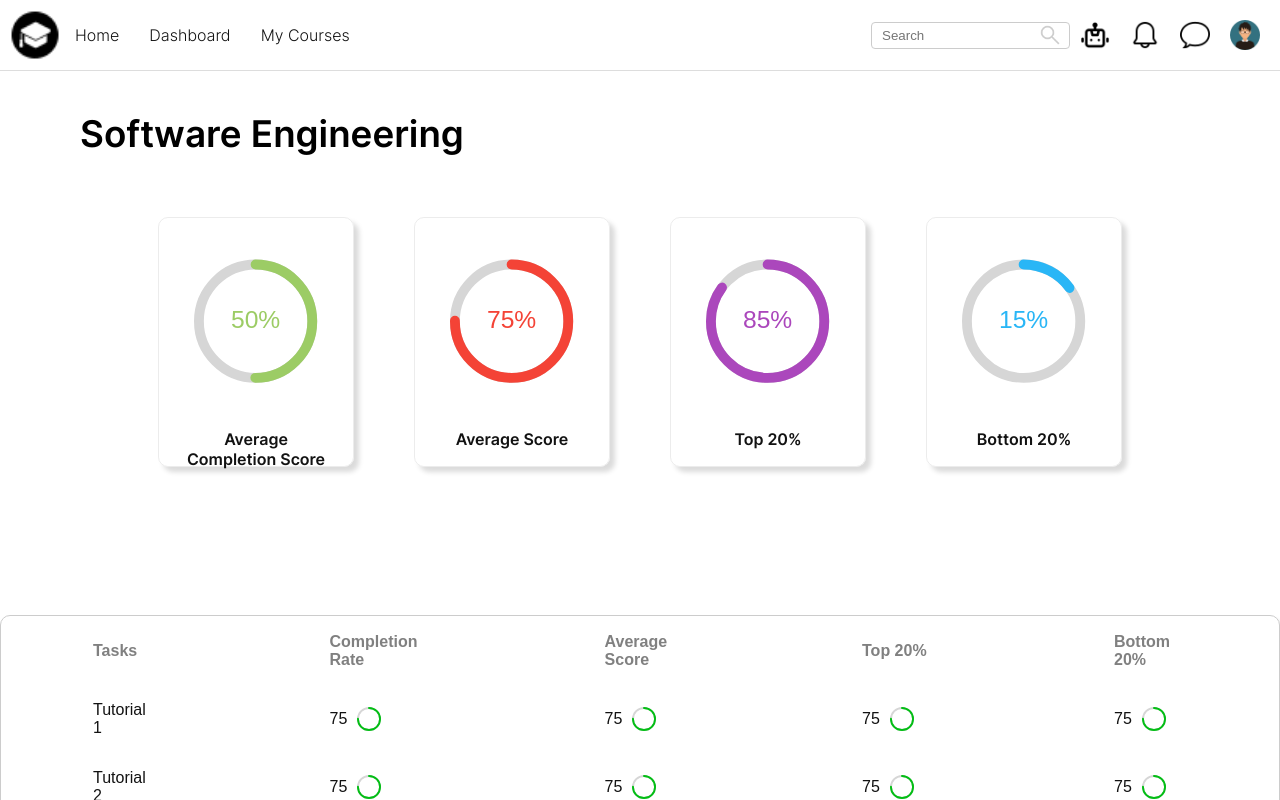
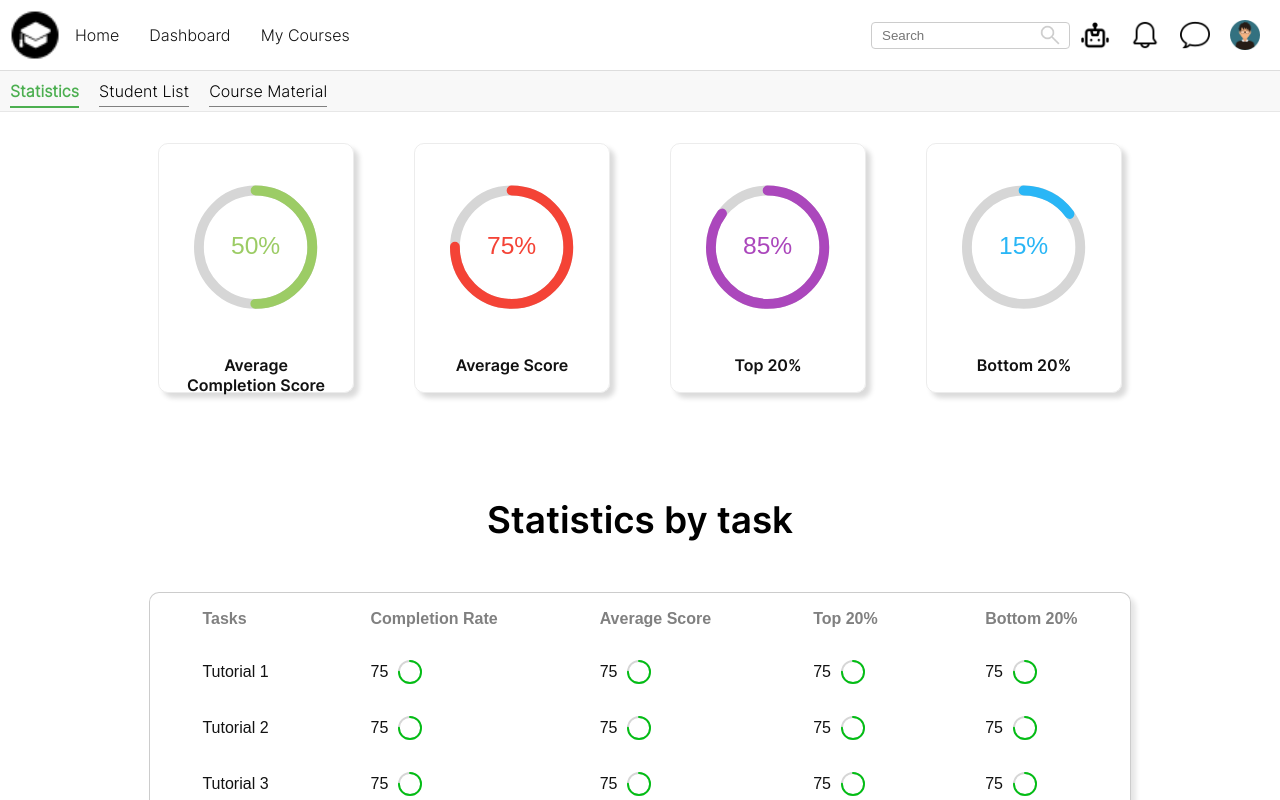
Before and after one commit to ICAS03/uni-portal, a React (Vite) app: page / in a window 1280 px wide. Shown: the top 800 px of the page. Built offline with nearby package versions, Linux system fonts and the light colour scheme.

Commit message:
added the lecture stats navbar

```diff
--- a/src/App.jsx
+++ b/src/App.jsx
@@ -16,7 +16,6 @@ function App() {
   return (
     <Router>
       <Routes>
-        {/* <Route path='/' element={<CourseMenu/>}></Route> */}
         <Route path='/' element={<LecModStat/>}></Route>
         <Route path='/dashboard' element={<Dashboard></Dashboard>}></Route>
         <Route path='/mycourses' element={<MyCourses></MyCourses>}></Route>
@@ -24,6 +23,7 @@ function App() {
         <Route path='/modulestat' element={<ModuleStat/>}></Route>
         <Route path='/lecturer-upload-tutorial' element={<LecturerUploadTutorial/>}></Route>
         <Route path='/coursemenu' element={<CourseMenu/>}></Route>
+        <Route path='/lecturestats' element={<LecModStat/>}></Route>
       </Routes>
     </Router>
   )
--- a/src/components/LecModStat/LecModStat.jsx
+++ b/src/components/LecModStat/LecModStat.jsx
@@ -3,12 +3,14 @@ import ModuleStatCard from '../moduleStatistic/moduleStatCard.jsx'
 import LecStatsTable from './LecStatsTable.jsx'
 import './lecModStat.css'
 import Navbar from '../Navbar/navbar';
+import LecModNav from '../LecNavBar/LecNavBar'
 
 const LecModStat = () =>{
     return (
       <>
       <Navbar/>
-      <h1 style={{marginLeft:'70px', marginTop:'30px'}}>Software Engineering</h1>
+      <LecModNav/>
+
       <div className='ModuleStatCardMain-Cont'>
         <div className="ModuleStatCard-cont">
             <ModuleStatCard name = "Average Completion Score" score = {50} color='#9CCC65'/>
@@ -17,8 +19,8 @@ const LecModStat = () =>{
             <ModuleStatCard name = "Bottom 20%" score = {15} color='#29B6F6'/>
         </div>
       </div>
-
       <div>
+        <h1 style={{textAlign:'center'}}>Statistics by task</h1>
         <LecStatsTable/>
       </div>
       </>
--- a/src/components/LecModStat/LecStatsTable.css
+++ b/src/components/LecModStat/LecStatsTable.css
@@ -1,16 +1,16 @@
 .TaskTable{
-    margin-top: 10px;
     border: 1px solid hsl(0, 0%, 80%);
     border-radius: 10px;
     box-shadow: 5px 5px 5px hsl(0, 0%, 0%, 0.1);
     text-align: left;
     font-family: Arial, san-serif;
-    border-collapse: separate;
-    margin-bottom: 10vh;
+    /* border-collapse: separate;  */
+    margin-bottom: 20vh;
+    border-bottom: 1px solid grey;
   }
 
   .TaskTable td ,th{
-    padding:15px 90px;
+    padding:15px 50px;
   }
 
 
@@ -23,19 +23,6 @@
      justify-content: center;
   }
 
-  .Submitted{
-    background-color: #d4f8d3;
-    border-radius: 10px;
-    padding:2px;
-    text-align: center;
-  }
-
-  .Unsubmitted{
-    background-color: #FFF0BB;
-    border-radius: 10px;
-    padding:3px;
-    text-align: center;
-  }
 
   .ProgbarTableCont1{
     display:flex;
@@ -54,27 +41,6 @@
     margin-left: 10px;
   }
 
-  .SummaryText{
-    margin: 15px 0px;
-    text-align: center;
-  }
-
-  .btn{
-    border:1px solid black;
-    padding:8px 15px;
-    border-radius: 5px;
-    color:White;
-    background-color: black;
-    font-weight: bold;
-    transition-duration:0.4s;
-    cursor:pointer;
-  }
-
-  .btn:hover {
-    background-color: white;
-    color:black;
-
-  }
 
   .ModuleStatTableCircle{
     height: 80%;
--- a/src/components/LecModStat/lecModStat.css
+++ b/src/components/LecModStat/lecModStat.css
@@ -4,19 +4,10 @@
     width: 100%
   }
 
-  .aiReview{
-    text-align: left;
-    max-width: 100%;
-    margin-top: 40px;
-    font-family: Arial, san-serif;
-    font-size: 25px;
-    padding: 35px;
-  }
-
   .ModuleStatCardMain-Cont{
     margin-left: 10%;
     margin-right: 10%;
-    padding-bottom: 10%;
+    padding-bottom: 5%;
   }
 
   .ModuleStatCard{
--- /dev/null
+++ b/src/components/LecNavBar/LecNavBar.css
@@ -0,0 +1,45 @@
+/* Similar to the CSS from the previous example */
+
+/* Add styling for active tab if needed */
+/* li.active {
+    border-bottom: 2px solid #00C52B;
+    color:#00C52B;
+  } */
+
+  .LecNavBar{
+    display: flex;
+    /* justify-content: center; */
+    padding: 10px 0px;
+    background-color: #f8f8f8;
+    border-bottom: 1px solid #e7e7e7;
+  }
+
+  .nav {
+    list-style: none;
+    padding: 0;
+    margin: 0;
+    display: flex;
+  }
+
+  .nav-item {
+    margin: 0 10px;
+  }
+
+  .nav-link {
+    text-decoration: none;
+    color: black;
+    padding: 5px 0px;
+    border-bottom: 1px solid grey;
+
+
+  }
+
+  .nav-link:hover {
+    background-color: #ddd;
+  }
+
+  .nav-link.active {
+    color: #4CAF50;
+    font-weight: bold;
+    border-bottom: 2px solid #4CAF50;
+  }
--- /dev/null
+++ b/src/components/LecNavBar/LecNavBar.jsx
@@ -0,0 +1,25 @@
+import React from 'react';
+import './LecNavBar.css';
+
+const LecNavBar = () => {
+  return (
+    <>
+    <div className="LecNavBar">
+      <ul className="nav">
+        <li className="nav-item">
+          <a href="#statistics" className="nav-link active">Statistics</a>
+        </li>
+        <li className="nav-item">
+          <a href="#student-list" className="nav-link">Student List</a>
+        </li>
+        <li className="nav-item">
+          <a href="#course-material" className="nav-link">Course Material</a>
+        </li>
+      </ul>
+    </div>
+    </>
+  );
+
+};
+
+export default LecNavBar
```
